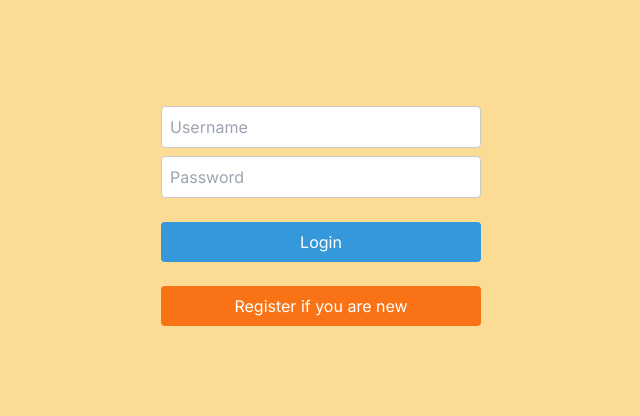
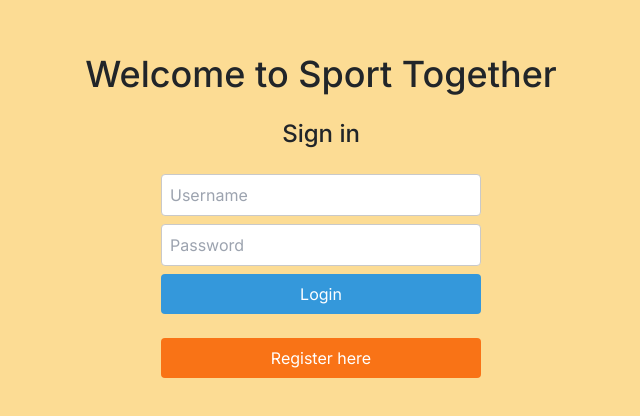
Before and after one commit to JustTOMEK/sportplanner, a Next.js app in the folder frontend/: page /auth/signin in a window 1280 px wide. Shown: the part 172-588 px from the top of the page, without its empty margins (319-959 px from the left). Built offline with nearby package versions, Linux system fonts and the light colour scheme.

Commit message:
Improved login and register pages appearance

```diff
--- a/frontend/src/app/auth/register/page.tsx
+++ b/frontend/src/app/auth/register/page.tsx
@@ -52,6 +52,7 @@ export default function Register() {
 
     return (
         <div className="flex flex-col items-center justify-center min-h-screen bg-brand-secondary">
+            <h2 className="text-3xl mb-4">Register</h2>
             <form onSubmit={handleSubmit} className="flex flex-col items-center">
                 <input
                     type="text"
@@ -67,7 +68,7 @@ export default function Register() {
                     onChange={(e) => setPassword(e.target.value)}
                     placeholder="Password"
                     required
-                    className="myinput mb-4 w-80"
+                    className="myinput mb-2 w-80"
                 />
                 <button
                     type="submit"
--- a/frontend/src/app/auth/signin/page.tsx
+++ b/frontend/src/app/auth/signin/page.tsx
@@ -40,6 +40,8 @@ export default function SignIn() {
 
     return (
         <div className="flex flex-col items-center justify-center min-h-screen bg-brand-secondary">
+            <h2 className="text-4xl mb-4">Welcome to Sport Together</h2>
+            <h3 className="text-2xl mb-4">Sign in</h3>
             <form onSubmit={handleLogin} className="flex flex-col items-center">
                 <input
                     type="text"
@@ -53,7 +55,7 @@ export default function SignIn() {
                     placeholder="Password"
                     value={password}
                     onChange={(e) => setPassword(e.target.value)}
-                    className="myinput mb-4 w-80"
+                    className="myinput mb-2 w-80"
                 />
                 {error && <p className="text-red-500 mb-4">{error}</p>}
                 <button
@@ -67,7 +69,7 @@ export default function SignIn() {
                 onClick={() => router.push('/auth/register')}
                 className="mybutton-orange mb-4 w-80"
             >
-                Register if you are new
+                Register here
             </button>
         </div>
     );
```
